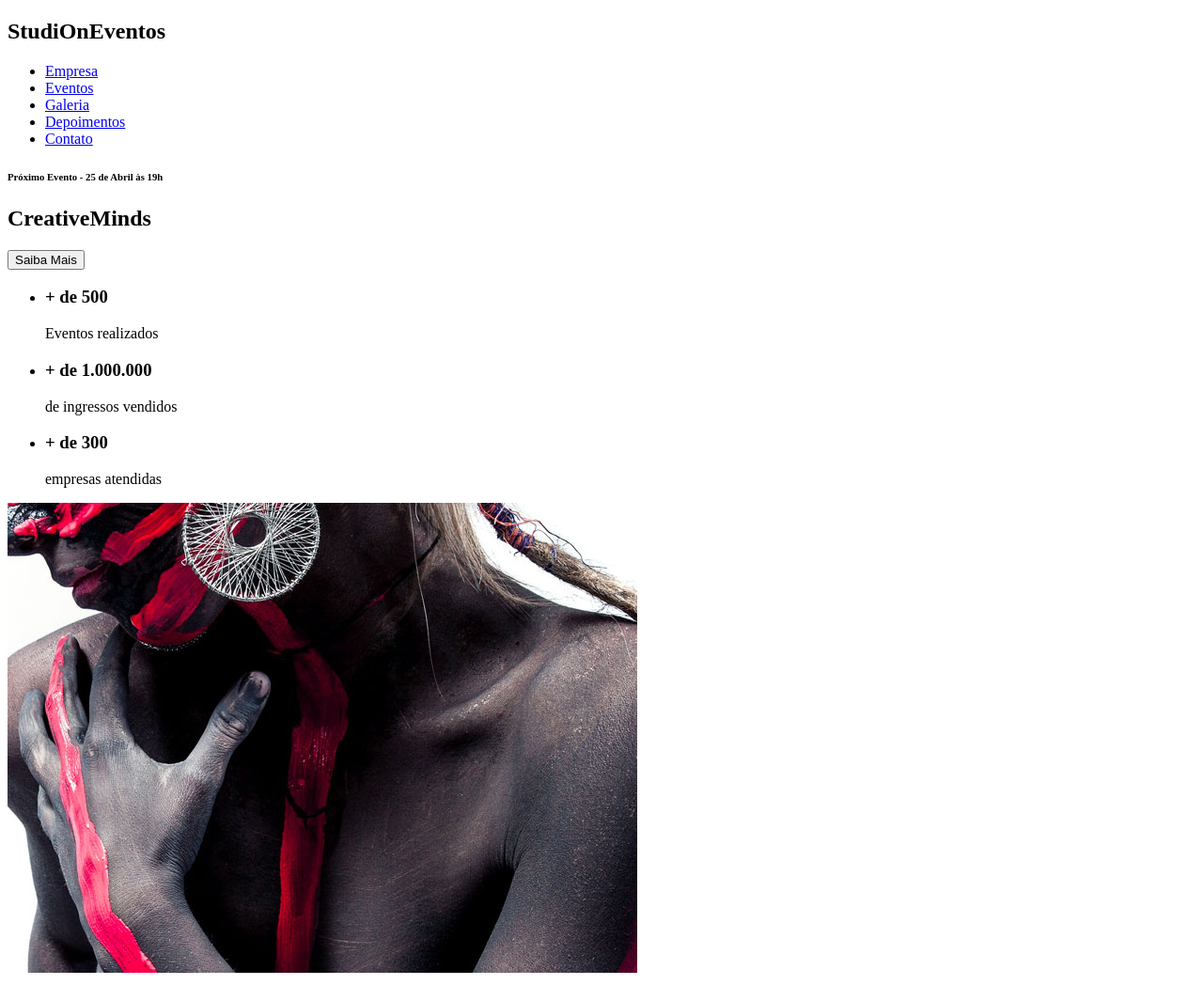
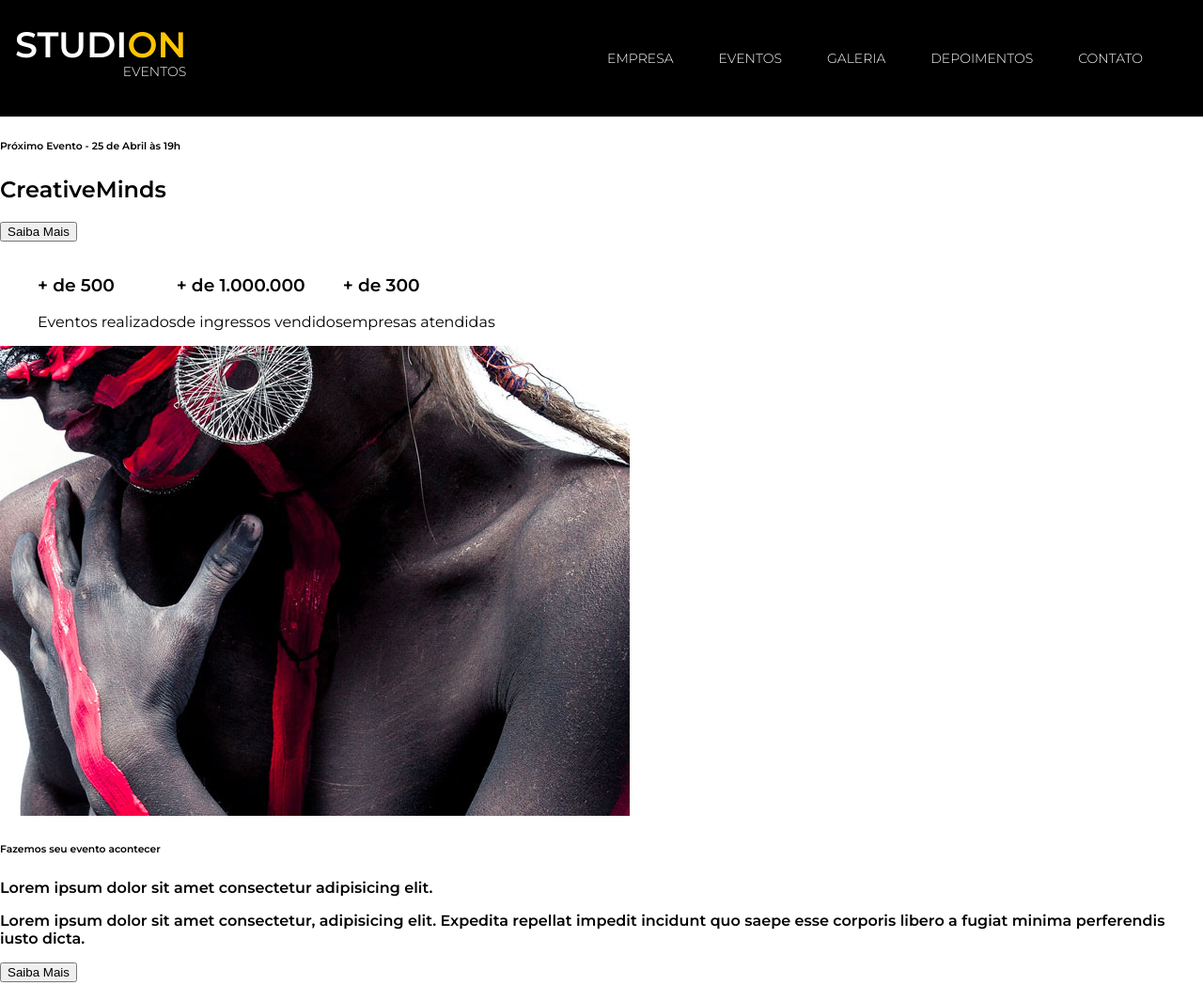
Before and after one commit to ewertonlp/studion, a website: page src/index.html in a window 1280 px wide. Shown: the top 1048 px of the page at 94% size. Drawn offline with Linux system fonts and the light colour scheme.

```diff
--- a/src/index.html
+++ b/src/index.html
@@ -5,13 +5,18 @@
     <meta charset="UTF-8">
     <meta http-equiv="X-UA-Compatible" content="IE=edge">
     <meta name="viewport" content="width=device-width, initial-scale=1.0">
+    <link rel="stylesheet" href="style.css">
     <title>Studion</title>
 </head>
 
 <body>
-    <nav>
-        <h1>Studi<span>On</span>Eventos</span></h1>
-        <ul>
+    <nav class="navbar">
+        <h1 class="logo-studion">
+            Studi<span class="copy--primary">On</span>
+            <span class="logo-studion__subtitle">Eventos</span>
+        </h1>
+
+        <ul class="navbar__links">
             <li><a href="#empresa">Empresa</a></li>
             <li><a href="#eventos">Eventos</a></li>
             <li><a href=#galeria>Galeria</a></li>
--- /dev/null
+++ b/src/style.css
@@ -0,0 +1,76 @@
+@import url('https://fonts.googleapis.com/css2?family=Montserrat:ital,wght@0,200;0,300;0,400;0,500;0,600;1,700;900&display=swap');
+
+* {
+    box-sizing: border-box;
+}
+
+:root {
+    --color-primary: #ffc500;
+    font-family: 'Montserrat', sans-serif;
+    font-size: 16px;
+}
+
+body {
+    margin: 0;
+    padding-top: 7.75rem;
+}
+
+ul {
+    display: flex;
+    list-style: none;
+}
+
+
+.navbar {
+    position: fixed;
+    display: grid;
+    grid-template-columns: 1fr 9fr;
+    top: 0;
+    left: 0;
+    align-items: center;
+    width: 100vw;
+    background-color: #000;
+    color: #fff;
+    padding: 0 1rem;
+    width: 100vw;
+    height: 7.75rem;
+
+}
+
+.navbar__links {
+    justify-self: end;
+}
+
+.navbar__links li {
+    margin-right: 3rem;
+    font-size: 0.875rem;
+    text-transform: uppercase;
+}
+
+.navbar__links a {
+    font-weight: 300;
+    color: #fff;
+    text-decoration: none;
+}
+
+.navbar__links a:hover {
+    color: var(--color-primary);
+}
+
+.logo-studion {
+    font-weight: 900;
+    font-size: 2.375rem;
+    text-transform: uppercase;
+    text-align: right;
+    line-height: 0.8ch; /* unidade relativa do tamanho a altura do glifo 0 da fonte */
+}
+
+.logo-studion__subtitle {
+    font-size: 0.875rem;
+    font-weight: 300;
+
+}
+
+.copy--primary {
+    color: var(--color-primary);
+}
```
